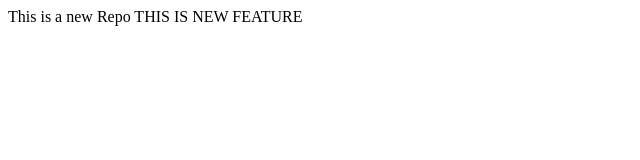
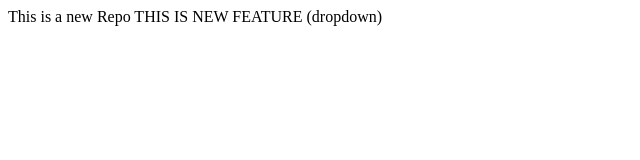
Before and after one commit to SuryaNagaSairam/LocalRepo, a plain HTML site: page index.html in a window 1280 px wide. Shown: the whole page, without its empty margins (0-640 px from the left). Drawn offline with Linux system fonts and the light colour scheme.

Commit message:
Add dropdown

```diff
--- a/index.html
+++ b/index.html
@@ -1,3 +1,3 @@
 <p>This is a new Repo
-    THIS IS NEW FEATURE
+    THIS IS NEW FEATURE (dropdown)
 </p>
```
